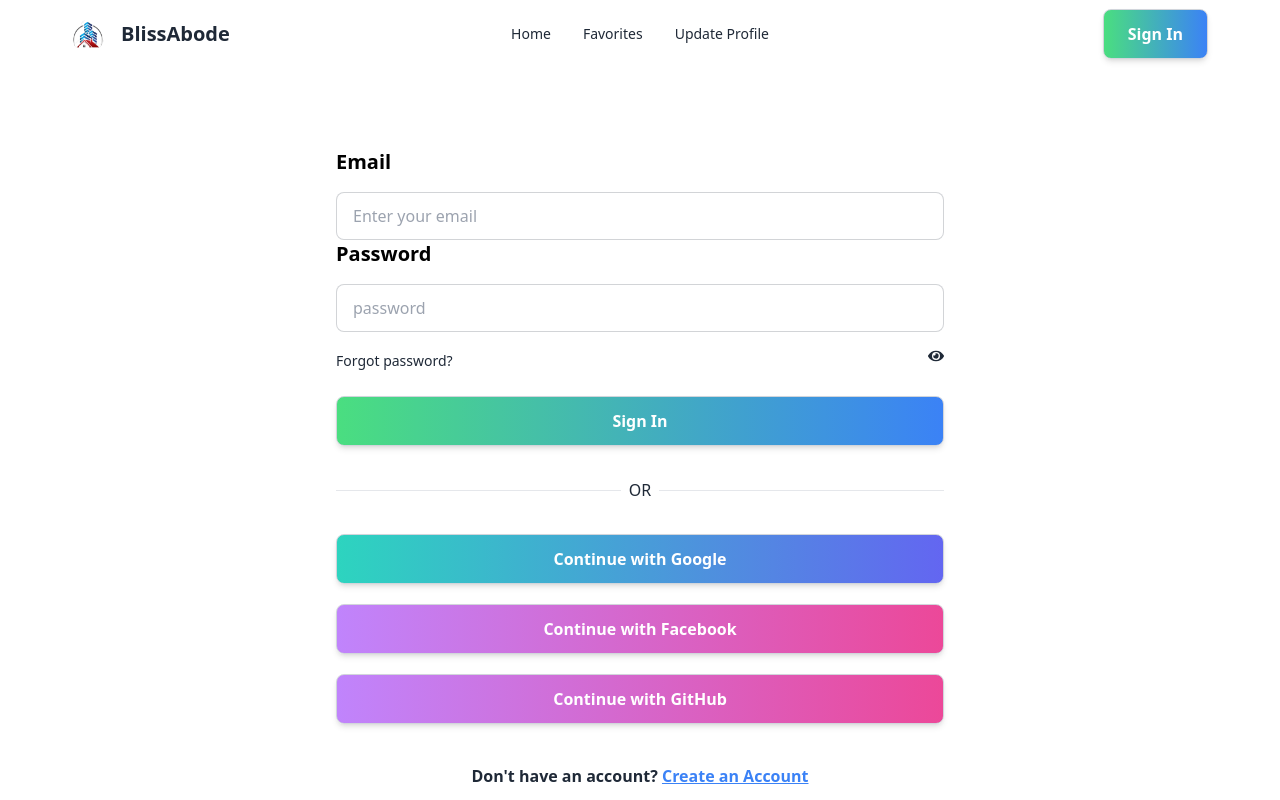
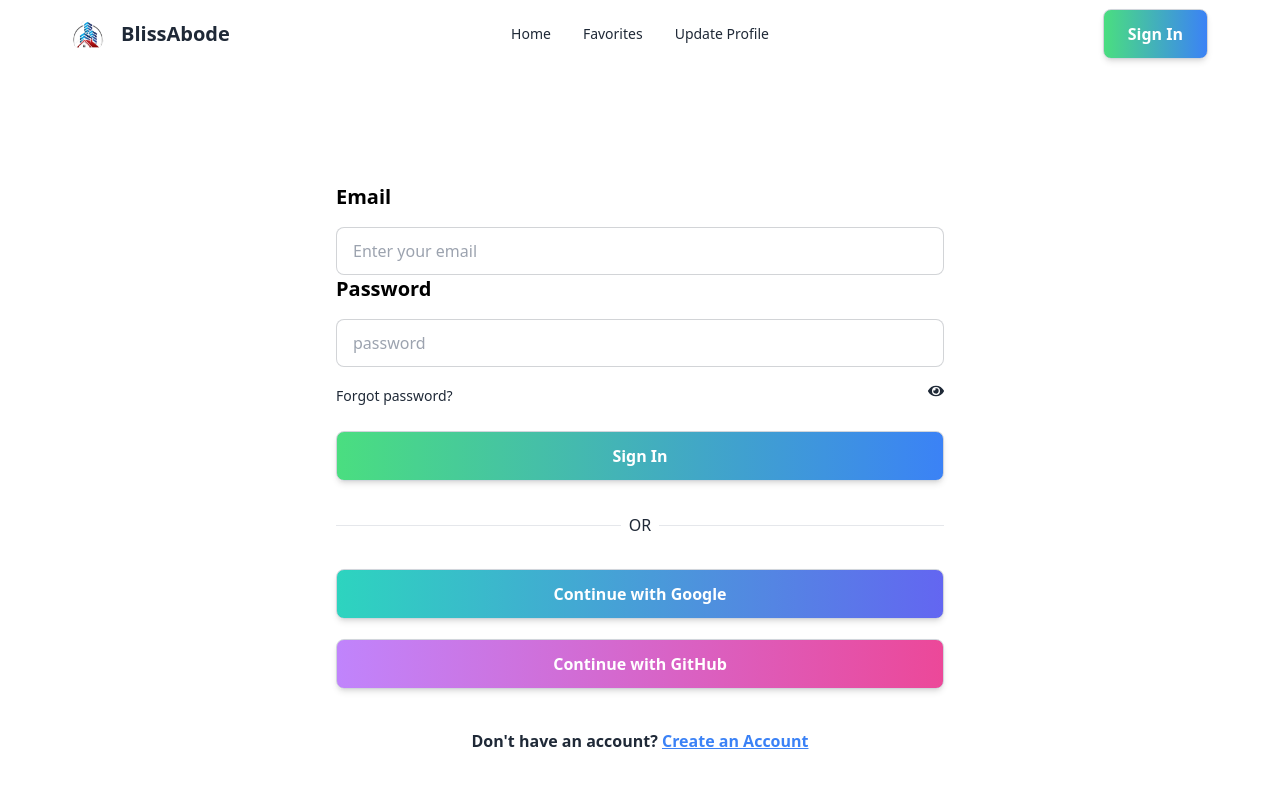
Before and after one commit to Raisa-islam/BlissAbode, a React (Vite) app: page /login in a window 1280 px wide. Shown: the top 800 px of the page. Built offline with nearby package versions, Linux system fonts and the light colour scheme; no server answers.

Commit message:
little updates

```diff
--- a/src/pages/Login/Login.jsx
+++ b/src/pages/Login/Login.jsx
@@ -112,9 +112,9 @@ const Login = () => {
                         Continue with Google
                     </button>
 
-                    <button onClick={handleFacebookSignIn} className="bg-gradient-to-r from-purple-400 to-pink-500 border border-gray-300 text-white px-6 py-3 rounded-lg shadow-md hover:bg-gradient-to-r hover:from-purple-500 hover:to-pink-600 transition duration-300 font-bold">
+                    {/* <button onClick={handleFacebookSignIn} className="bg-gradient-to-r from-purple-400 to-pink-500 border border-gray-300 text-white px-6 py-3 rounded-lg shadow-md hover:bg-gradient-to-r hover:from-purple-500 hover:to-pink-600 transition duration-300 font-bold">
                         Continue with Facebook
-                    </button>
+                    </button> */}
 
                     <button onClick={handleGithubSignIn} className="bg-gradient-to-r from-purple-400 to-pink-500 border border-gray-300 text-white px-6 py-3 rounded-lg shadow-md hover:bg-gradient-to-r hover:from-purple-500 hover:to-pink-600 transition duration-300 font-bold">
                         Continue with GitHub
--- a/src/providers/AuthProviders.jsx
+++ b/src/providers/AuthProviders.jsx
@@ -81,6 +81,7 @@ const AuthProviders = ({ children }) => {
         signInWithPopup(auth, githubProvider)
             .then(result => {
                 const loggedUser = result.user
+
                 console.log(loggedUser);
                 setUser(loggedUser);
             })
```
Also changed, not shown: 1 other file (tests, documents, lock files or other folders).
